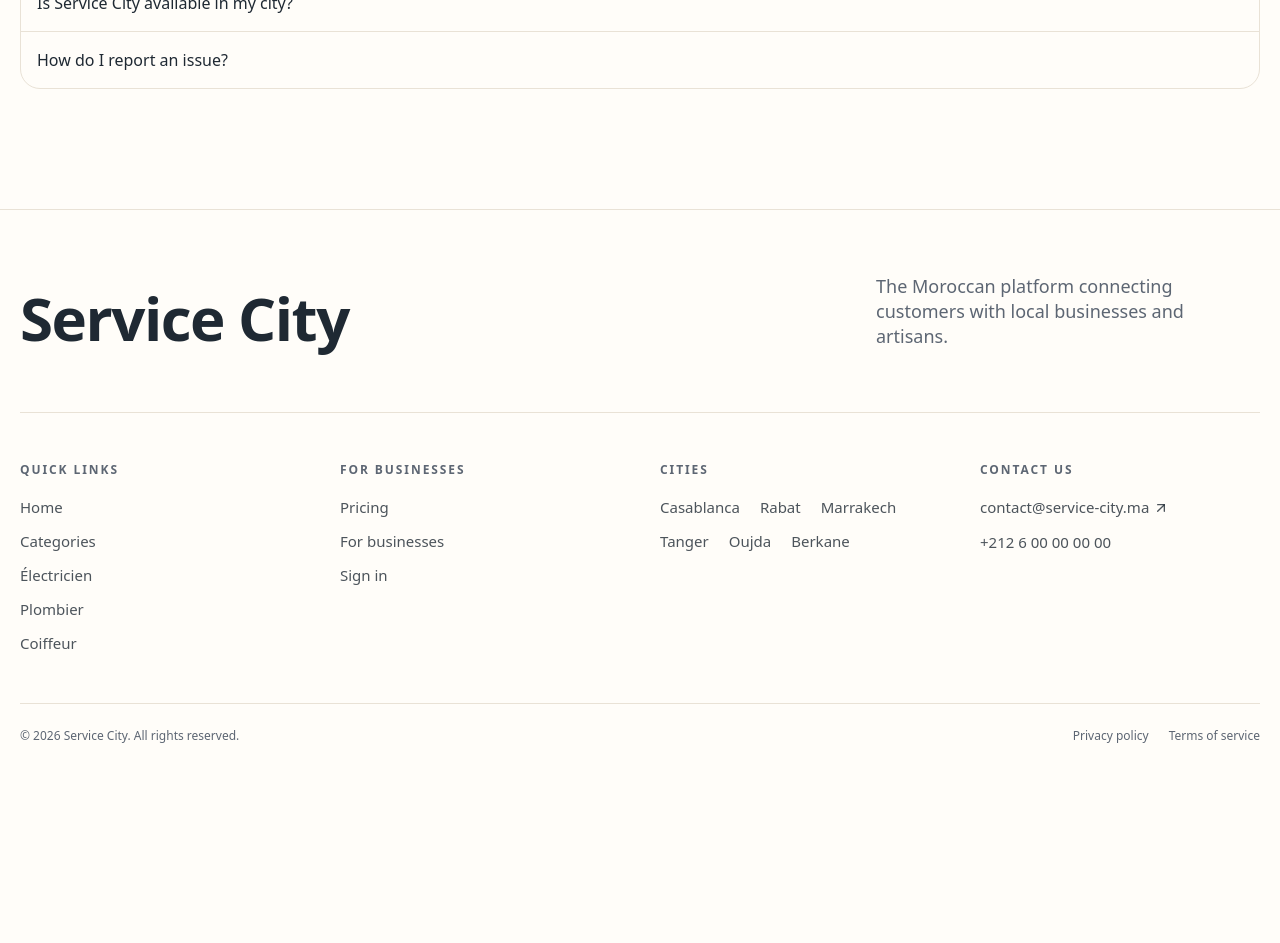
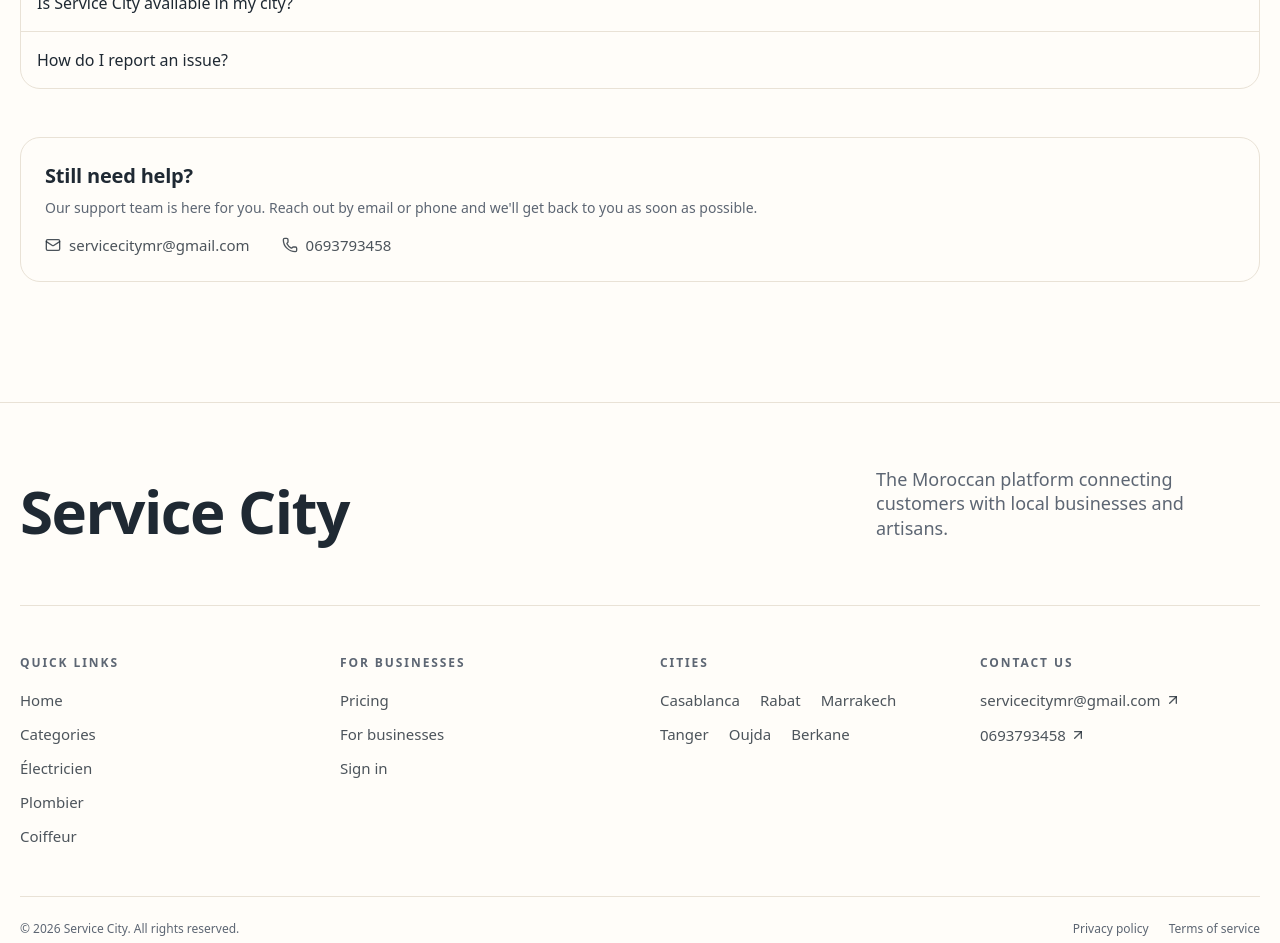
Before and after one commit to azizalipcff-gif/servis-sity, a Next.js app: page /en/help in a window 1280 px wide. Shown: the part 780-1723 px from the top of the page. Before the commit the page ends 1548 px from the top, so only its background shows below. Built offline with nearby package versions, Linux system fonts and the light colour scheme; no server answers.

Commit message:
feat: add official support contact details

```diff
--- a/app/[locale]/(public)/help/page.tsx
+++ b/app/[locale]/(public)/help/page.tsx
@@ -12,7 +12,7 @@ import {
   CardTitle,
 } from "@/components/ui/card";
 import { absoluteUrl, localizedLanguages } from "@/lib/seo";
-import { Search, Tag, Store } from "lucide-react";
+import { Search, Tag, Store, Mail, Phone } from "lucide-react";
 
 export const dynamic = "force-dynamic";
 
@@ -121,6 +121,28 @@ export default async function HelpPage({ params }: Props) {
           </details>
         ))}
       </div>
+
+      <div className="mt-12 rounded-2xl border border-border p-6">
+        <h2 className="text-xl font-semibold">{t("supportTitle")}</h2>
+        <p className="mt-2 text-sm text-muted-foreground">{t("supportDesc")}</p>
+        <div className="mt-4 flex flex-col gap-3 sm:flex-row sm:gap-8">
+          <a
+            href="mailto:servicecitymr@gmail.com"
+            className="inline-flex items-center gap-2 text-[15px] text-foreground/80 transition-colors hover:text-foreground"
+          >
+            <Mail className="size-4" />
+            servicecitymr@gmail.com
+          </a>
+          <a
+            href="tel:0693793458"
+            className="inline-flex items-center gap-2 text-[15px] text-foreground/80 transition-colors hover:text-foreground"
+            dir="ltr"
+          >
+            <Phone className="size-4" />
+            0693793458
+          </a>
+        </div>
+      </div>
     </div>
   );
 }
--- a/components/footer.tsx
+++ b/components/footer.tsx
@@ -88,15 +88,20 @@ export async function Footer() {
           <div>
             <h3 className="eyebrow mb-4">{t("contact")}</h3>
             <a
-              href="mailto:contact@service-city.ma"
+              href="mailto:servicecitymr@gmail.com"
               className="inline-flex items-center gap-1 text-[15px] text-foreground/80 transition-colors hover:text-foreground"
             >
-              contact@service-city.ma
+              servicecitymr@gmail.com
               <ArrowUpRight className="size-4" />
             </a>
-            <p className="mt-3 text-[15px] text-foreground/80" dir="ltr">
-              +212 6 00 00 00 00
-            </p>
+            <a
+              href="tel:0693793458"
+              className="mt-3 inline-flex items-center gap-1 text-[15px] text-foreground/80 transition-colors hover:text-foreground"
+              dir="ltr"
+            >
+              0693793458
+              <ArrowUpRight className="size-4" />
+            </a>
           </div>
         </div>
 
--- a/messages/en.json
+++ b/messages/en.json
@@ -1495,6 +1495,8 @@
       "listCta": "Get started"
     },
     "faqTitle": "Frequently asked questions",
+    "supportTitle": "Still need help?",
+    "supportDesc": "Our support team is here for you. Reach out by email or phone and we'll get back to you as soon as possible.",
     "faq": [
       {
         "q": "How do I contact a business?",
@@ -1510,7 +1512,7 @@
       },
       {
         "q": "How do I report an issue?",
-        "a": "Use the in-app support or email our team and we will get back to you as soon as possible."
+        "a": "Email our support team at servicecitymr@gmail.com or use the in-app support and we will get back to you as soon as possible."
       }
     ]
   },
```
Also changed, not shown: messages/ar.json, messages/fr.json.
